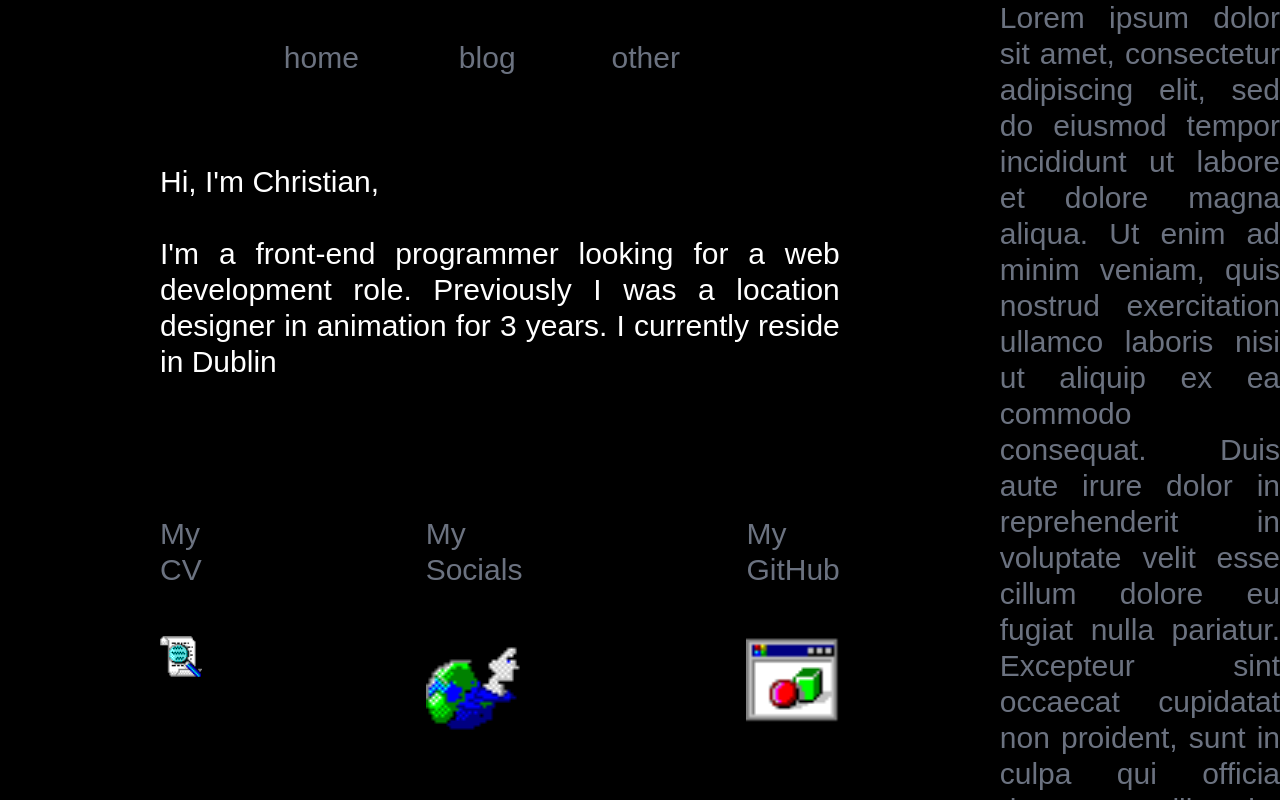
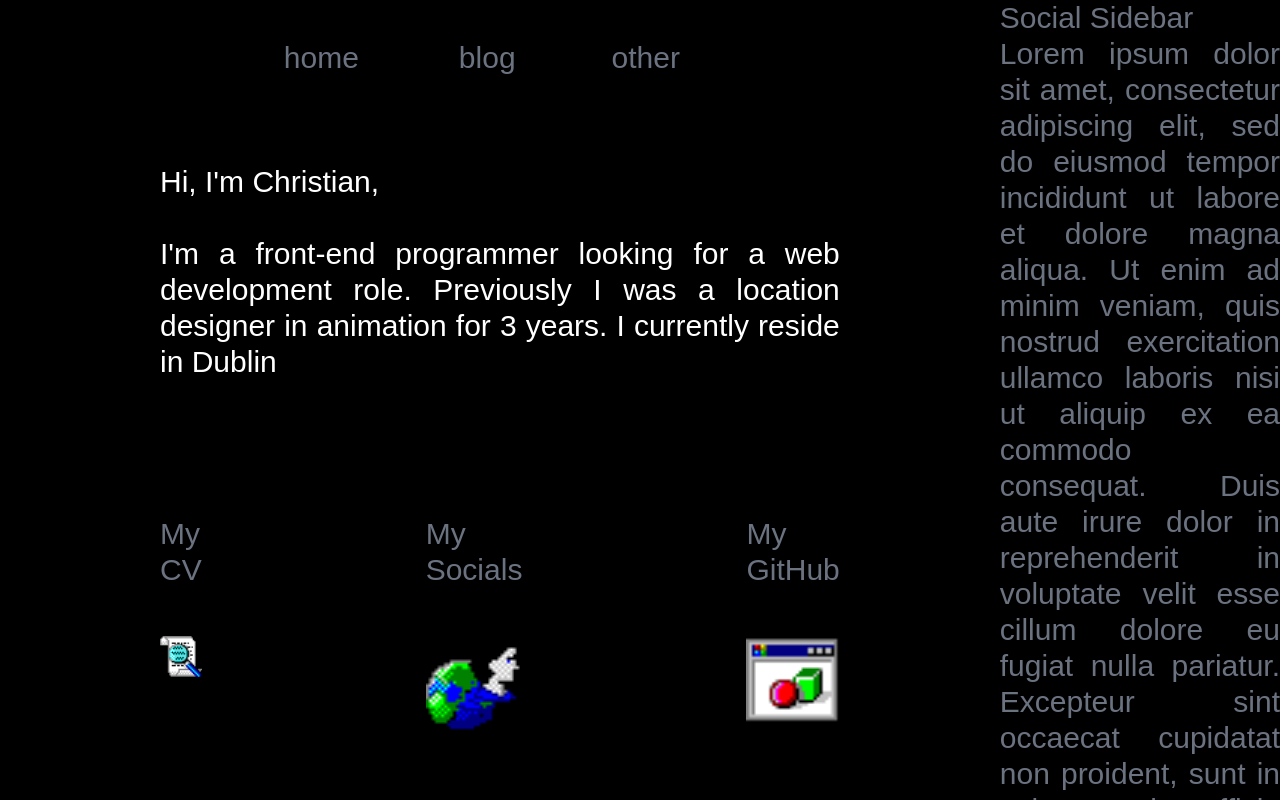
Before and after one commit to ChristianKeogh/personal_website, a Next.js app: page / in a window 1280 px wide. Both pictures are taken after a click on the link "My Socials". Built offline with nearby package versions, Linux system fonts and the light colour scheme; a web font is replaced by a local one.

Commit message:
changes to sidebar click

```diff
--- a/app/imgLinks.tsx
+++ b/app/imgLinks.tsx
@@ -1,10 +1,27 @@
 import "./globals.css";
+import { NavBarProps } from "./navBar";
+import { useState } from 'react';
 
-interface ImgLinksProps {
-  setSocial: React.Dispatch<React.SetStateAction<boolean>>;  // Explicitly type the function
+export interface ImgLinksProps {
+  setOther: React.Dispatch<React.SetStateAction<boolean>>;
+  setSocial: React.Dispatch<React.SetStateAction<boolean>>;
 }
 
-export function ImgLinks({ setSocial }: ImgLinksProps) {
+export function ImgLinks({ setOther, setSocial }: ImgLinksProps) {
+   const [log, setLog] = useState<boolean>(false);
+
+   const handleSocialClick = () => {
+     if (log) {
+       setOther(false);
+       setSocial(false);
+       setLog(false);
+     } else {
+       setOther(false);
+       setSocial(true);
+       setLog(true);
+     }
+   };
+
   return (
     <div className="flex flex-row justify-center space-x-56 items-start relative px-0">
       <a
@@ -17,7 +34,7 @@ export function ImgLinks({ setSocial }: ImgLinksProps) {
         <img className="w-24" src="/winrep_mag_glass.png" alt="My CV" />
       </a>
       <a
-        onClick={() => setSocial(social => !social)}
+        onClick={handleSocialClick}
         style={{ cursor: 'pointer' }}
         className="hover:text-neutral-800 dark:hover:text-neutral-200 flex flex-col items-center space-y-12"
       >
--- a/app/navBar.tsx
+++ b/app/navBar.tsx
@@ -1,18 +1,27 @@
-import Link from 'next/link'
+import Link from 'next/link';
+import { ImgLinksProps } from './imgLinks';
+import { useState } from 'react';
 
-const navItems = {
-  '/': {
-    name: 'home',
-  },
-  '/blog': {
-    name: 'blog',
-  },
-  '/other': {
-    name: 'other',
-  },
+export interface NavBarProps {
+  setOther: React.Dispatch<React.SetStateAction<boolean>>;
+  setSocial: React.Dispatch<React.SetStateAction<boolean>>;
 }
 
-export function Navbar() {
+export function Navbar({ setOther, setSocial }: NavBarProps) {
+  const [navlog, setNavLog] = useState<boolean>(false);
+
+  const handleOtherClick = () => {
+    if (navlog) {
+      setOther(false);
+      setSocial(false);
+      setNavLog(false);
+    } else {
+      setOther(true);
+      setSocial(false);
+      setNavLog(true);
+    }
+  };
+
   return (
     <>
       <nav
@@ -20,19 +29,23 @@ export function Navbar() {
         id="nav"
       >
         <div className="flex flex-row space-x-20 pr-10">
-            {Object.entries(navItems).map(([path, { name }]) => {
-              return (
           <Link
-                  key={path}
-                  href={path}
+            href='/'
             className="transition-all hover:text-neutral-800 dark:hover:text-neutral-200 flex align-middle relative py-1 px-2 m-1"
-                >
-                  {name}
+          >  home
           </Link>
-              )
-            })}
+          <Link
+            href='/blog'
+            className="transition-all hover:text-neutral-800 dark:hover:text-neutral-200 flex align-middle relative py-1 px-2 m-1"
+          >  blog
+          </Link>
+          <div
+            onClick={handleOtherClick}
+            className="transition-all hover:text-neutral-800 dark:hover:text-neutral-200 flex align-middle relative py-1 px-2 m-1"
+          >  other
+          </div>
         </div>
       </nav>
     </>
-  )
+  );
 }
--- a/app/page.tsx
+++ b/app/page.tsx
@@ -7,25 +7,27 @@ import SideBar from "./sideBar";
 
 
 export default function Page() {
-  const [social, setSocial] = useState<boolean>(false);
+  const [social_bool, setSocial] = useState<boolean>(false);
+  const [other_bool, setOther] = useState<boolean>(false);
+  const sidebarType = social_bool ? 'social' : other_bool ? 'other' : null;
+
 
   return (
     <main>
       <div className="flex flex-row max-h-screen">
       <div id="left" className="min-w-min flex-col px-40 w-[70%] min-h-screen bg-black text-3xl text-gray-500 flex">
-          <Navbar />
+          <Navbar setOther={setOther} setSocial={setSocial}/>
           <h1 className="justify-center text-justify pb-16 text-white">
                Hi, I'm Christian, <br/><br/>
 
               I'm a front-end programmer looking for a web development role. Previously I was a location designer in animation for 3 years. I currently reside in Dublin
               <br/><br/><br/>
           </h1>
-          <ImgLinks setSocial={setSocial}/>
+          <ImgLinks setSocial={setSocial} setOther={setOther}/>
       </div>
       <div id="right" className="overflow-x-hidden overflow-y-scroll w-[30%]">
-        {social === false ? <NasaPicture /> : <SideBar/>
-        }
-      </div>
+{/* If there's a sidebarType, render SideBar with the corresponding type; otherwise, show NasaPicture */}
+{sidebarType ? <SideBar type={sidebarType} /> : <NasaPicture />}      </div>
       </div>
       </main>
   )
--- a/app/sideBar.tsx
+++ b/app/sideBar.tsx
@@ -1,10 +1,29 @@
 import React from 'react'
 
-const SideBar = () => {
-  return (
-    <div className="text-justify min-h-screen bg-black text-3xl text-gray-500 flex">
-        Lorem ipsum dolor sit amet, consectetur adipiscing elit, sed do eiusmod tempor incididunt ut labore et dolore magna aliqua. Ut enim ad minim veniam, quis nostrud exercitation ullamco laboris nisi ut aliquip ex ea commodo consequat. Duis aute irure dolor in reprehenderit in voluptate velit esse cillum dolore eu fugiat nulla pariatur. Excepteur sint occaecat cupidatat non proident, sunt in culpa qui officia deserunt mollit anim id est laborum.</div>
-  )
+interface SideBarProps {
+    type: 'social' | 'other';
 }
 
+const SideBar = ({ type }: SideBarProps) => {
+    return (
+      <div className="text-justify min-h-screen bg-black text-3xl text-gray-500 flex">
+        {type === 'social' ? (
+          <div>
+            {/* Render the social sidebar content */}
+            <h2>Social Sidebar</h2>
+            <div >
+        Lorem ipsum dolor sit amet, consectetur adipiscing elit, sed do eiusmod tempor incididunt ut labore et dolore magna aliqua. Ut enim ad minim veniam, quis nostrud exercitation ullamco laboris nisi ut aliquip ex ea commodo consequat. Duis aute irure dolor in reprehenderit in voluptate velit esse cillum dolore eu fugiat nulla pariatur. Excepteur sint occaecat cupidatat non proident, sunt in culpa qui officia deserunt mollit anim id est laborum.</div>
+          </div>
+        ) : type === 'other' ? (
+          <div>
+            {/* Render the other sidebar content */}
+            <h2>Other Sidebar</h2>
+            <div >
+        Lorem ipsum dolor sit amet, consectetur adipiscing elit, sed do eiusmod tempor incididunt ut labore et dolore magna aliqua. Ut enim ad minim veniam, quis nostrud exercitation ullamco laboris nisi ut aliquip ex ea commodo consequat. Duis aute irure dolor in reprehenderit in voluptate velit esse cillum dolore eu fugiat nulla pariatur. Excepteur sint occaecat cupidatat non proident, sunt in culpa qui officia deserunt mollit anim id est laborum.</div>
+          </div>
+        ) : null}
+      </div>
+    );
+  };
+
 export default SideBar
```
Lines whose indentation alone changed are shown as unchanged.
